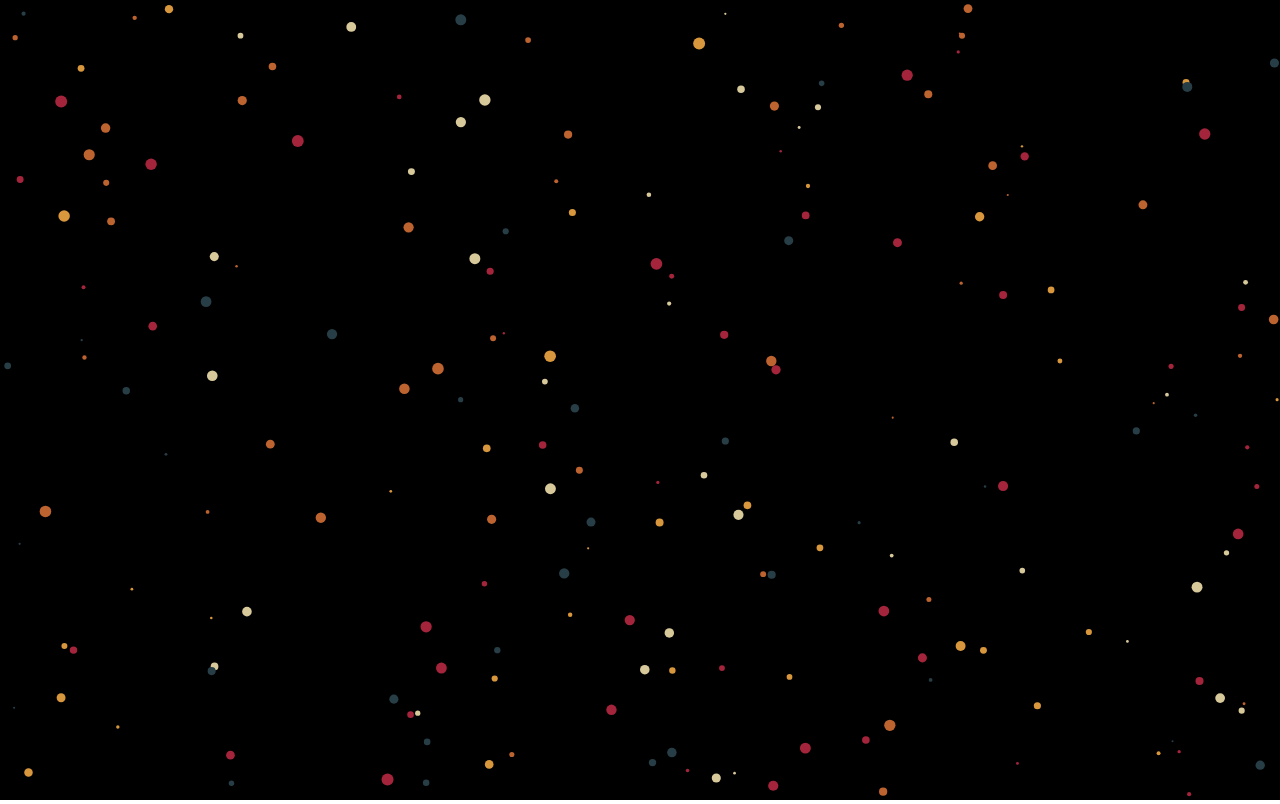
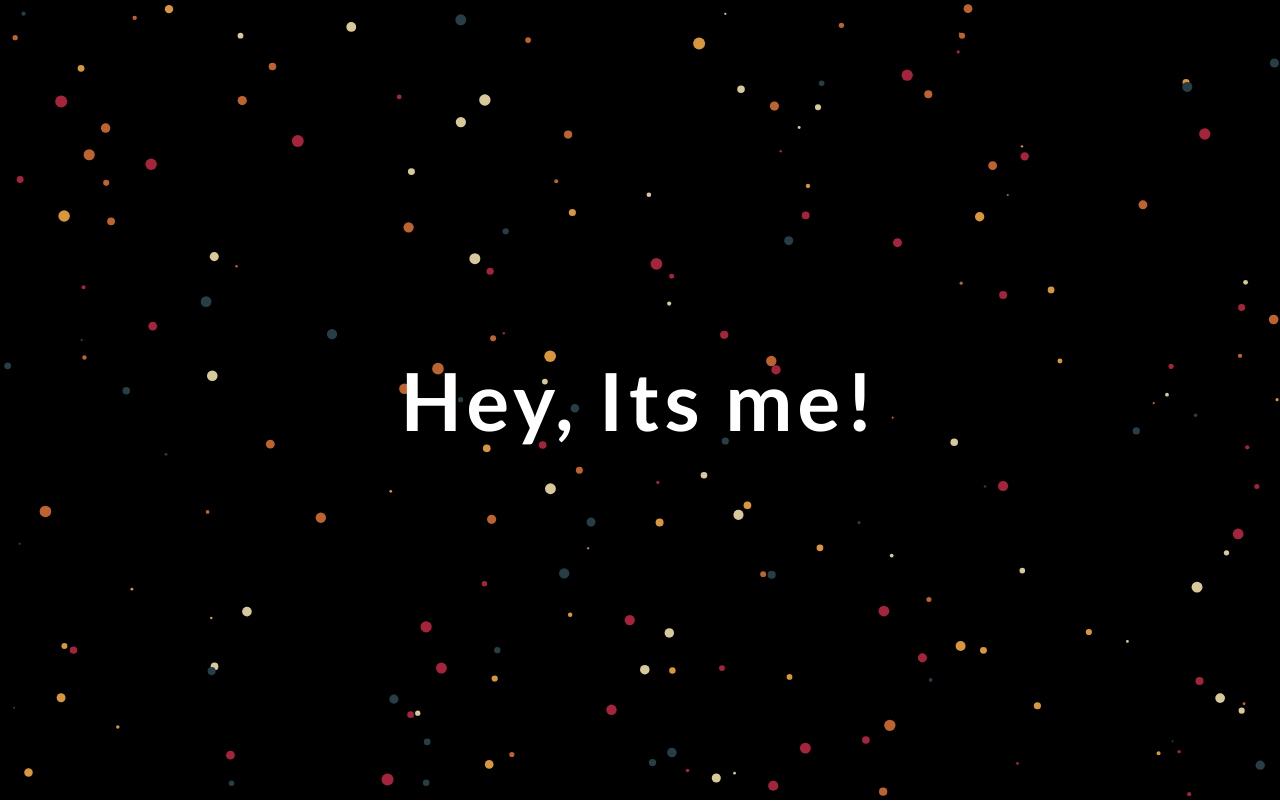
Before and after one commit to akshityagi/canvas, a plain HTML site: page index.html in a window 1280 px wide. Drawn offline with Linux system fonts and the light colour scheme.

Commit message:
Fix text

```diff
--- a/assets/css/style.css
+++ b/assets/css/style.css
@@ -1,4 +1,28 @@
 body,html {
 	padding: 0;
 	margin: 0;
+	color: #ffffff;
+	font-family: 'Lato';
+	display: flex;
+	align-items: center;
+	justify-content: center;
+	min-height: 100vh;
+	flex-direction: column;
 }
+
+::selection {
+	color: black;
+	background: #FF4488;
+}
+
+h1 {
+	font-size: 5rem;
+	letter-spacing: 5px;
+	margin: 0;
+}
+canvas {
+	position: fixed;
+	top: 0;
+	left: 0;
+	z-index: -1;
+}
--- a/index.html
+++ b/index.html
@@ -8,6 +8,7 @@
     </head>
     <body>
         <canvas></canvas>
+        <h1>Hey, Its me!</h1>
     </body>
     <script type="text/javascript" src="assets/js/canvas.js"></script>
 </html>
```
